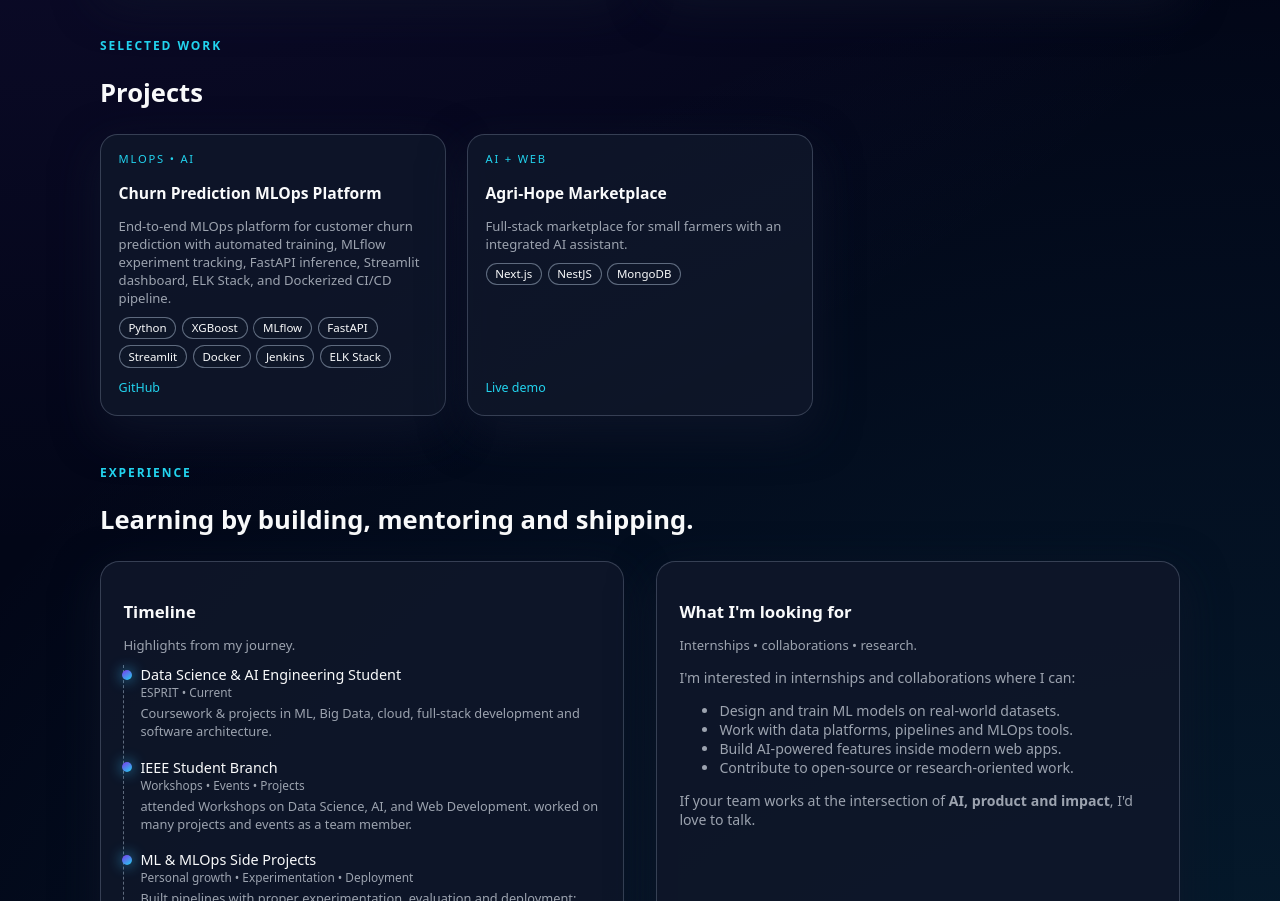
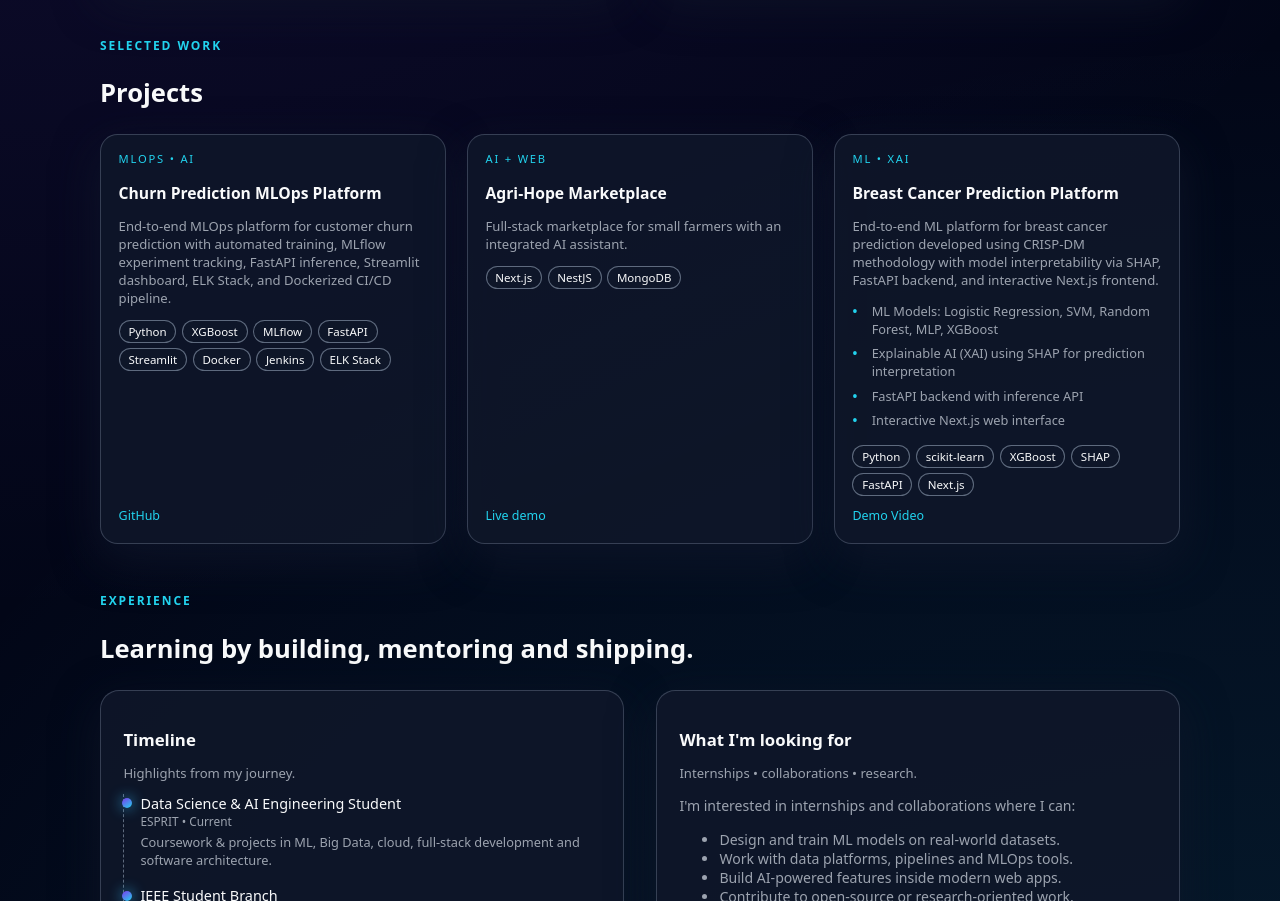
Before and after one commit to natej-ghodbane/Portfolio, a Next.js app in the folder portfolio/: page / in a window 1280 px wide. Shown: the part 1120-2021 px from the top of the page. Built offline with nearby package versions, Linux system fonts and the light colour scheme.

Commit message:
feat : adding breast cancer detection project

```diff
--- a/portfolio/app/components/Projects.tsx
+++ b/portfolio/app/components/Projects.tsx
@@ -68,6 +68,43 @@ export default function Projects() {
             </a>
           </div>
         </article>
+
+        {/* Project 3 – Breast Cancer Prediction Platform */}
+        <article className="project-card">
+          <div>
+            <div className="project-pill">ML • XAI</div>
+            <h3 className="project-title">Breast Cancer Prediction Platform</h3>
+            <p className="project-desc">
+              End-to-end ML platform for breast cancer prediction developed using CRISP-DM methodology with model interpretability via SHAP, FastAPI backend, and interactive Next.js frontend.
+            </p>
+
+            <ul className="project-features">
+              <li>ML Models: Logistic Regression, SVM, Random Forest, MLP, XGBoost</li>
+              <li>Explainable AI (XAI) using SHAP for prediction interpretation</li>
+              <li>FastAPI backend with inference API</li>
+              <li>Interactive Next.js web interface</li>
+            </ul>
+
+            <div className="project-tech-row">
+              <span className="project-tech">Python</span>
+              <span className="project-tech">scikit-learn</span>
+              <span className="project-tech">XGBoost</span>
+              <span className="project-tech">SHAP</span>
+              <span className="project-tech">FastAPI</span>
+              <span className="project-tech">Next.js</span>
+            </div>
+          </div>
+
+          <div className="project-links">
+            <a
+              href="https://vimeo.com/1156500095?share=copy&fl=sv&fe=ci"
+              target="_blank"
+              className="project-link"
+            >
+              Demo Video
+            </a>
+          </div>
+        </article>
       </div>
     </section>
   );
--- a/portfolio/app/globals.css
+++ b/portfolio/app/globals.css
@@ -650,7 +650,29 @@ body {
 .project-desc {
   font-size: 0.82rem;
   color: var(--text-muted);
-  margin-bottom: 0.6rem;
+  margin-bottom: 0.8rem;
+}
+
+.project-features {
+  list-style: none;
+  padding: 0;
+  margin: 0.8rem 0 1rem;
+  font-size: 0.8rem;
+  color: var(--text-muted);
+}
+
+.project-features li {
+  padding-left: 1.2rem;
+  margin-bottom: 0.4rem;
+  position: relative;
+}
+
+.project-features li::before {
+  content: "•";
+  position: absolute;
+  left: 0;
+  color: var(--accent-soft);
+  font-weight: bold;
 }
 
 .project-tech-row {
```
